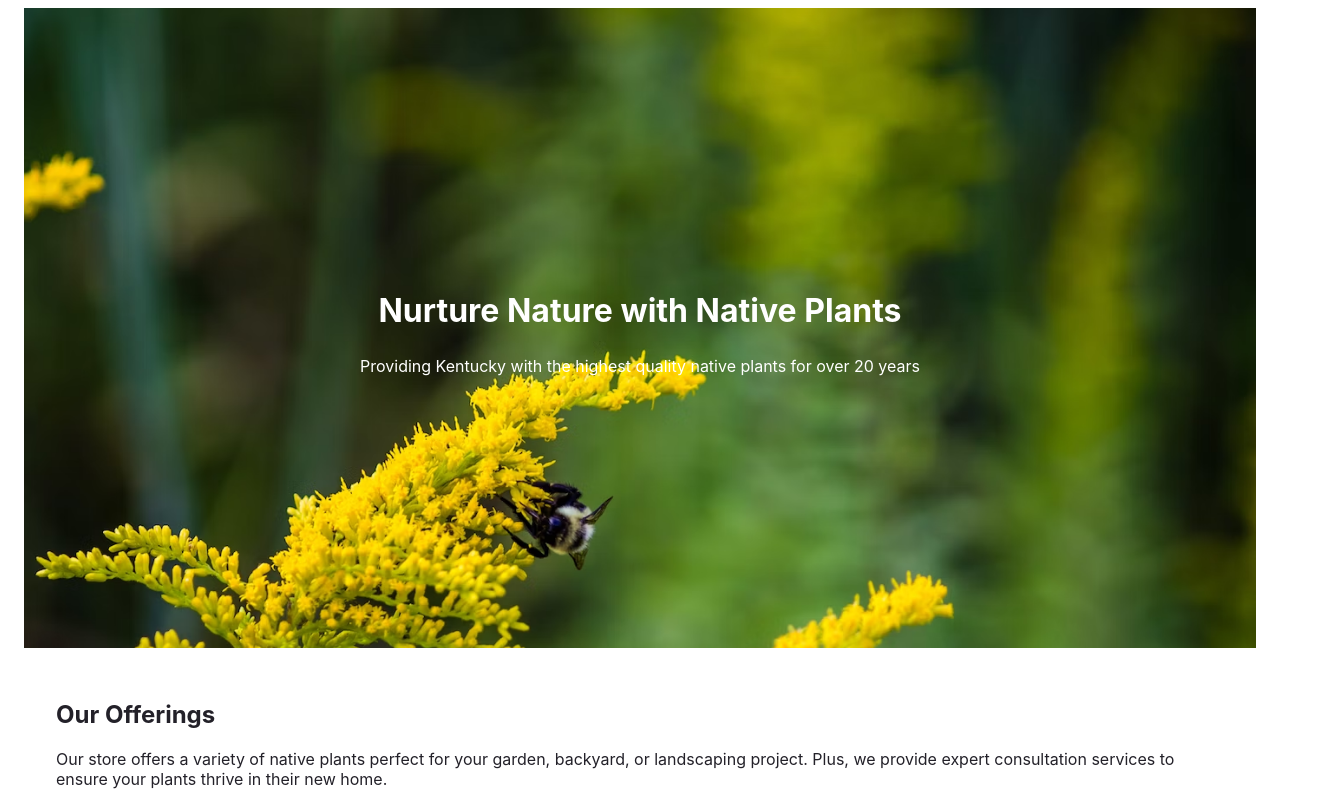
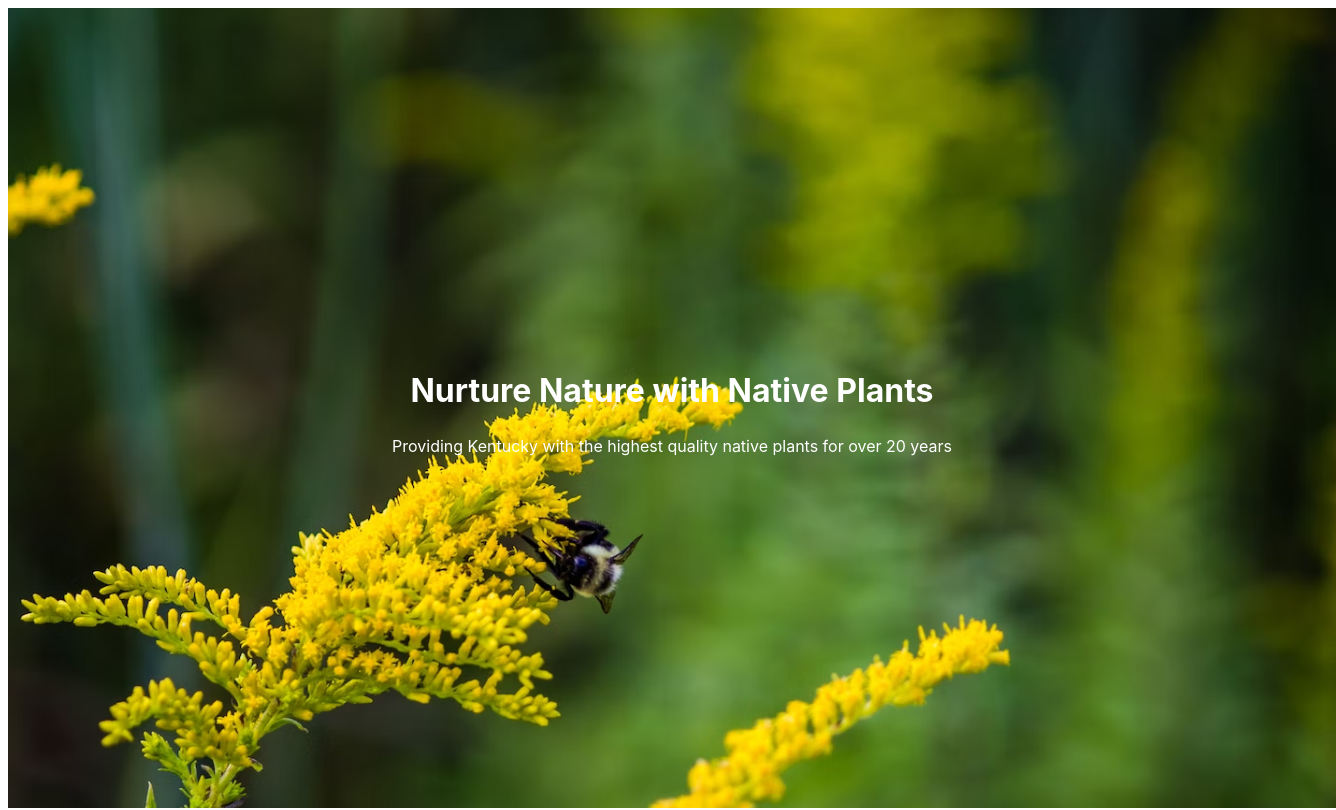
Before and after one commit to ekbrothers/motherfarkleberry, a Gatsby site: page / in a window 1280 px wide. Shown: the top 810 px of the page, 1336 px wide, since content can reach past the window. Built offline with nearby package versions, Linux system fonts and the light colour scheme; Gatsby itself is replaced by a stand-in of ours.

Commit message:
Update header

```diff
--- a/src/pages/index.js
+++ b/src/pages/index.js
@@ -1,12 +1,13 @@
 import * as React from "react"
-import HeroImage from "../images/photo-1567268113943-0e88ef2e4883.avif" //replace with your actual hero image path
+import HeroImage from "../images/photo-1567268113943-0e88ef2e4883.avif"
 
 const pageStyles = {
   color: "#232129",
   fontFamily: "-apple-system, Roboto, sans-serif, serif",
-  maxWidth: '100%',
-  margin: '0 auto',
-  padding: '0 1rem',
+  margin: '0',
+  padding: '0',
+  width: '100%',
+  height: '100vh'
 }
 
 const sectionStyles = {
@@ -22,7 +23,8 @@ const flexContainer = {
 const IndexPage = () => {
   return (
     <main style={pageStyles}>
-      <section style={{ backgroundImage: `url(${HeroImage})`, backgroundSize: 'cover', height: '80vh', display: 'flex', justifyContent: 'center', alignItems: 'center', color: '#fff', textAlign: 'center', padding: '0 2rem' }}>
+      {/* Hero Section */}
+      <section style={{ backgroundImage: `url(${HeroImage})`, backgroundSize: 'cover', height: '100vh', width: '100%', display: 'flex', justifyContent: 'center', alignItems: 'center', color: '#fff', textAlign: 'center', padding: '0 2rem', margin: '0' }}>
         <div>
           <h1 style={{ fontSize: '2rem' }}>Nurture Nature with Native Plants</h1>
           <p>Providing Kentucky with the highest quality native plants for over 20 years</p>
```
